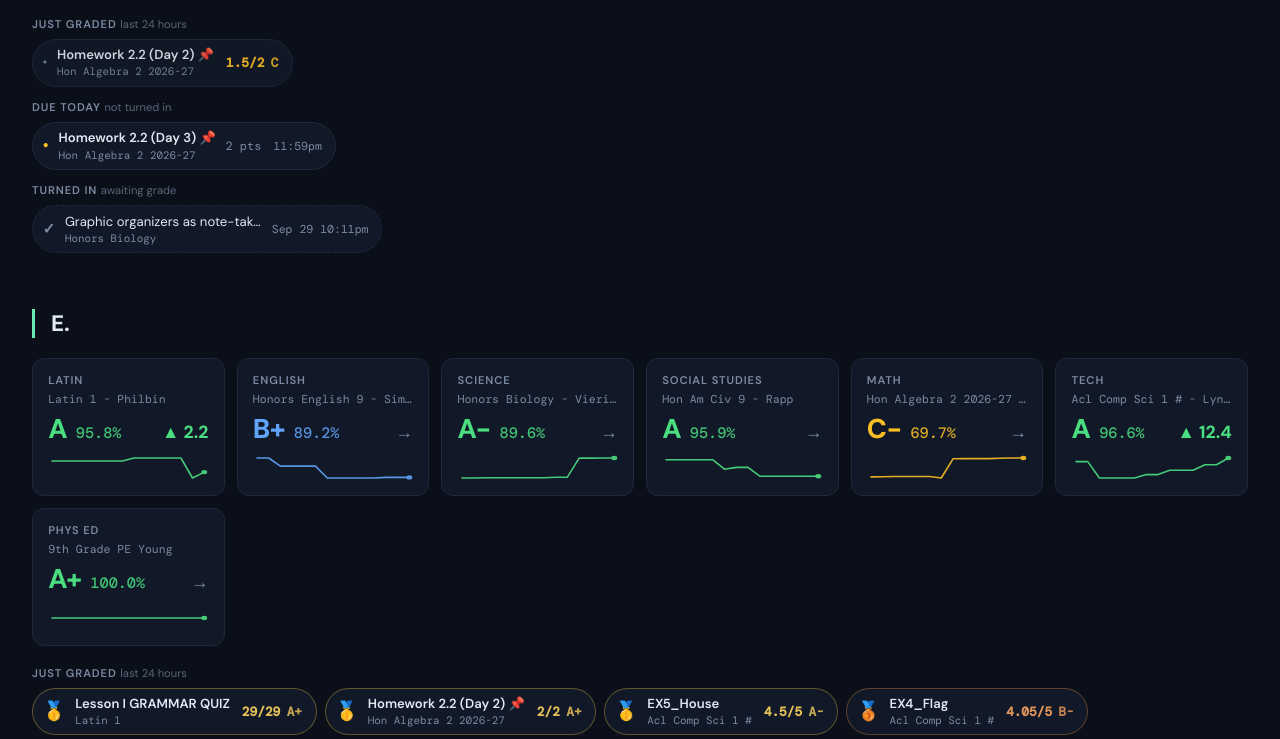
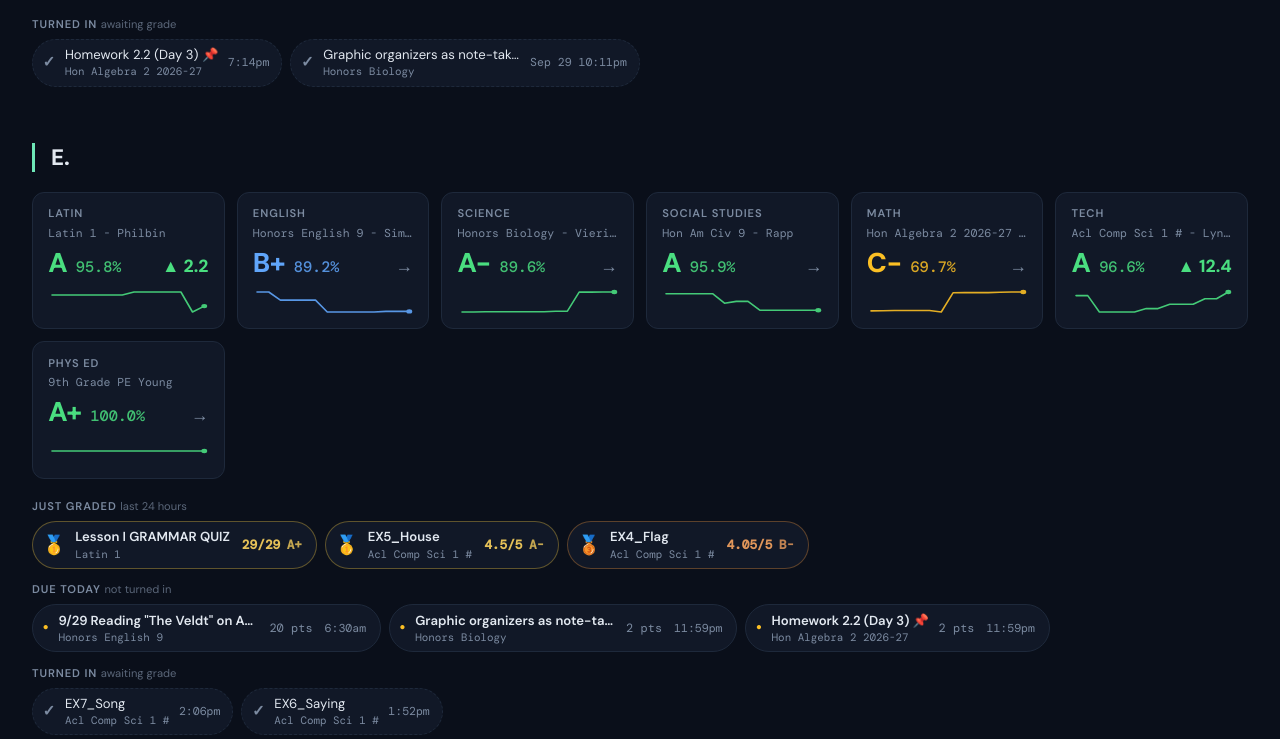
Before and after one commit to pasha4j/lunale, a website: page grades/index.html in a window 1280 px wide. Shown: the part 1067-1806 px from the top of the page. Drawn offline with nearby package versions, Linux system fonts and the light colour scheme.

Commit message:
grades 2026-09-30

```diff
--- a/grades/index.html
+++ b/grades/index.html
@@ -232,7 +232,7 @@
   <div class="head-row">
     <div>
       <h1>Grade <span>Tracker</span></h1>
-      <p class="subtitle">Council Rock School District · Last updated 2026-09-30 18:08</p>
+      <p class="subtitle">Council Rock School District · Last updated 2026-09-30 22:07</p>
     </div>
     <a class="nav-link" href="https://thelunale.com/homework/">📋 Homework →</a>
   </div>
@@ -451,32 +451,17 @@
               </a></div>
 
           <div class="medal-strip">
-            <div class="medal-head">Just graded <span class="medal-hint">last 24 hours</span></div>
+            <div class="medal-head">Turned in <span class="medal-hint">awaiting grade</span></div>
             <div class="medal-row">
-          <a class="medal-card none" href="https://councilrock.instructure.com/courses/21624/assignments/1890788"
-             title="Homework 2.2 (Day 2) 📌 — Hon Algebra 2 2026-27 - Cislak">
-            <span class="medal-glyph">·</span>
-            <span class="medal-text">
-              <span class="medal-title">Homework 2.2 (Day 2) 📌</span>
-              <span class="medal-course">Hon Algebra 2 2026-27</span>
-            </span>
-            <span class="medal-score c">1.5/2<span class="medal-letter">C</span></span>
-          </a>
-            </div>
-            <div class="medal-head due-head">Due today <span class="medal-hint">not turned in</span></div>
-            <div class="medal-row">
-          <a class="medal-card due-card" href="https://councilrock.instructure.com/courses/21624/assignments/1893146"
+          <a class="medal-card submit-card" href="https://councilrock.instructure.com/courses/21624/assignments/1893146"
              title="Homework 2.2 (Day 3) 📌 — Hon Algebra 2 2026-27 - Cislak">
-            <span class="medal-glyph due-dot">&bull;</span>
+            <span class="medal-glyph submit-check">&check;</span>
             <span class="medal-text">
               <span class="medal-title">Homework 2.2 (Day 3) 📌</span>
               <span class="medal-course">Hon Algebra 2 2026-27</span>
             </span>
-            <span class="due-pts">2 pts</span><span class="due-when">11:59pm</span>
+            <span class="submit-time">7:14pm</span>
           </a>
-            </div>
-            <div class="medal-head">Turned in <span class="medal-hint">awaiting grade</span></div>
-            <div class="medal-row">
           <a class="medal-card submit-card" href="https://councilrock.instructure.com/courses/21799/assignments/1889089"
              title="Graphic organizers as note-taking method: Introduction to Organic Compounds (Sections 3.1-3.3) — Honors Biology - Mohl">
             <span class="medal-glyph submit-check">&check;</span>
@@ -576,15 +561,6 @@
             </span>
             <span class="medal-score ">29/29<span class="medal-letter">A+</span></span>
           </a>
-          <a class="medal-card gold" href="https://councilrock.instructure.com/courses/21624/assignments/1890788"
-             title="Homework 2.2 (Day 2) 📌 — Hon Algebra 2 2026-27 - Cislak">
-            <span class="medal-glyph">🥇</span>
-            <span class="medal-text">
-              <span class="medal-title">Homework 2.2 (Day 2) 📌</span>
-              <span class="medal-course">Hon Algebra 2 2026-27</span>
-            </span>
-            <span class="medal-score ">2/2<span class="medal-letter">A+</span></span>
-          </a>
           <a class="medal-card gold" href="https://councilrock.instructure.com/courses/21741/assignments/1778937"
              title="EX5_House — Acl Comp Sci 1 # - Lynch - 26/27">
             <span class="medal-glyph">🥇</span>
```
Also changed, not shown: homework/index.html (+13 -13 lines).
